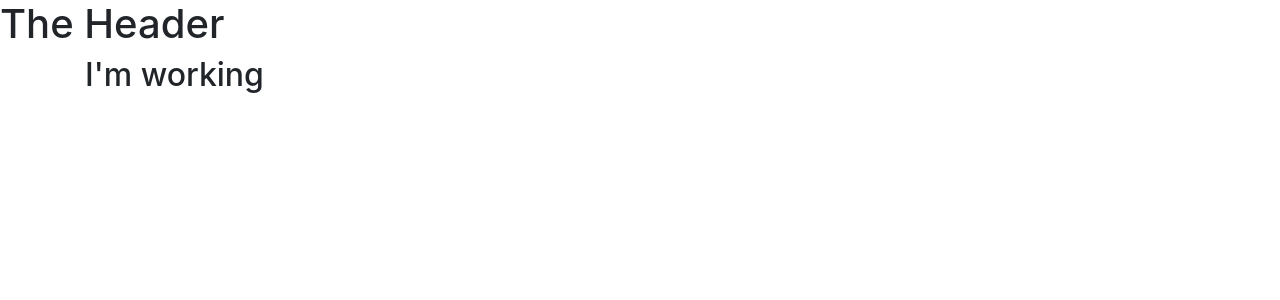
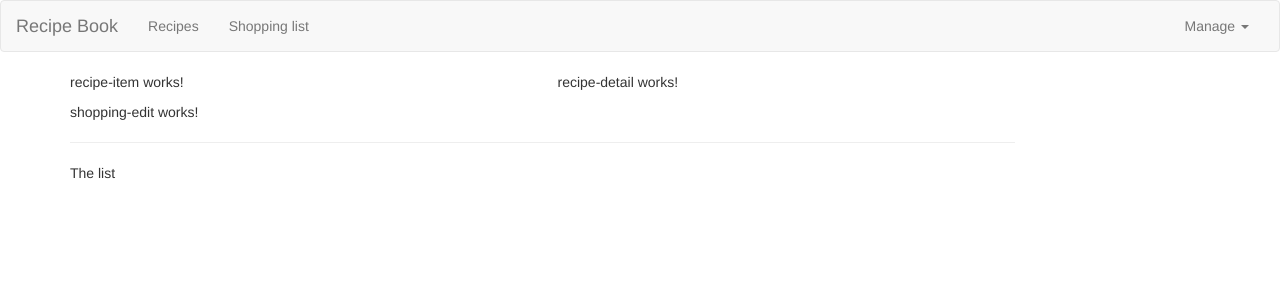
Before and after one commit to deschantkn/recipes-angular, an Angular app: page / in a window 1280 px wide. Shown: the top 300 px of the page. Built offline with nearby package versions, Linux system fonts and the light colour scheme.

Commit message:
Added header html

```diff
--- a/package.json
+++ b/package.json
@@ -19,7 +19,7 @@
     "@angular/platform-browser": "~8.2.14",
     "@angular/platform-browser-dynamic": "~8.2.14",
     "@angular/router": "~8.2.14",
-    "bootstrap": "^4.4.1",
+    "bootstrap": "^3.4.1",
     "rxjs": "~6.4.0",
     "tslib": "^1.10.0",
     "zone.js": "~0.9.1"
--- a/src/app/app.component.html
+++ b/src/app/app.component.html
@@ -2,7 +2,8 @@
 <div class="container">
   <div class="row">
     <div class="col-md-12">
-      <h2>I'm working</h2>
+      <app-recipes></app-recipes>
+      <app-shopping-list></app-shopping-list>
     </div>
   </div>
 </div>
--- a/src/app/header/header.component.html
+++ b/src/app/header/header.component.html
@@ -1 +1,26 @@
-<h1>The Header</h1>
+<nav class="navbar navbar-default">
+  <div class="container-fluid">
+    <div class="navbar-header">
+      <a href="#" class="navbar-brand">Recipe Book</a>
+    </div>
+
+    <div class="collapse navbar-collapse">
+      <ul class="nav navbar-nav">
+        <li><a href="#">Recipes</a></li>
+        <li><a href="#">Shopping list</a></li>
+      </ul>
+
+      <ul class="nav navbar-nav navbar-right">
+        <li class="dropdown">
+          <a href="#" class="dropdown-toggle" role="button">Manage <span class="caret"></span></a>
+
+          <ul class="dropdown-menu">
+            <li><a href="#">Save Data</a></li>
+            <li><a href="#">Fetch Data</a></li>
+          </ul>
+        </li>
+      </ul>
+    </div>
+
+  </div>
+</nav>
--- a/src/app/recipes/recipe-list/recipe-list.component.html
+++ b/src/app/recipes/recipe-list/recipe-list.component.html
@@ -1 +1 @@
-<p>recipe-list works!</p>
+<app-recipe-item></app-recipe-item>
--- a/src/app/recipes/recipes.component.html
+++ b/src/app/recipes/recipes.component.html
@@ -1 +1,8 @@
-<p>recipes works!</p>
+<div class="row">
+  <div class="col-md-5">
+    <app-recipe-list></app-recipe-list>
+  </div>
+  <div class="col-md-7">
+    <app-recipe-detail></app-recipe-detail>
+  </div>
+</div>
--- a/src/app/shopping-list/shopping-list.component.html
+++ b/src/app/shopping-list/shopping-list.component.html
@@ -1 +1,7 @@
-<p>shopping-list works!</p>
+<div class="row">
+  <div class="col-xs-10">
+    <app-shopping-edit></app-shopping-edit>
+    <hr>
+    <p>The list</p>
+  </div>
+</div>
```
Also changed, not shown: 2 other files (tests, documents, lock files or other folders).
